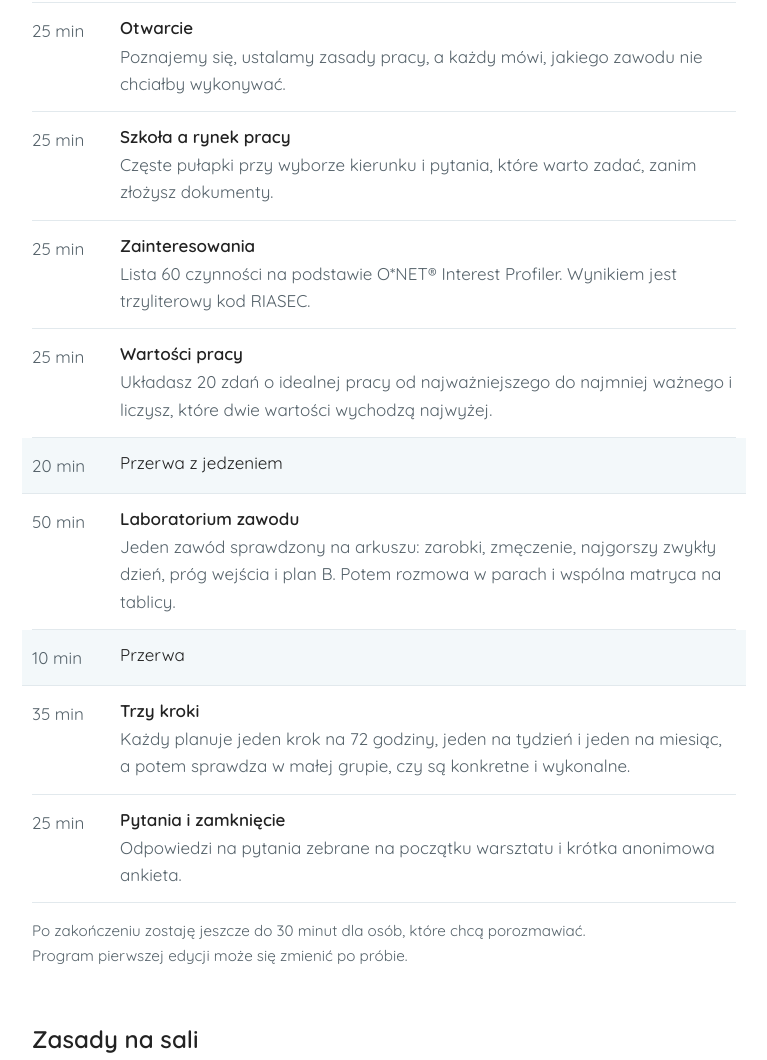
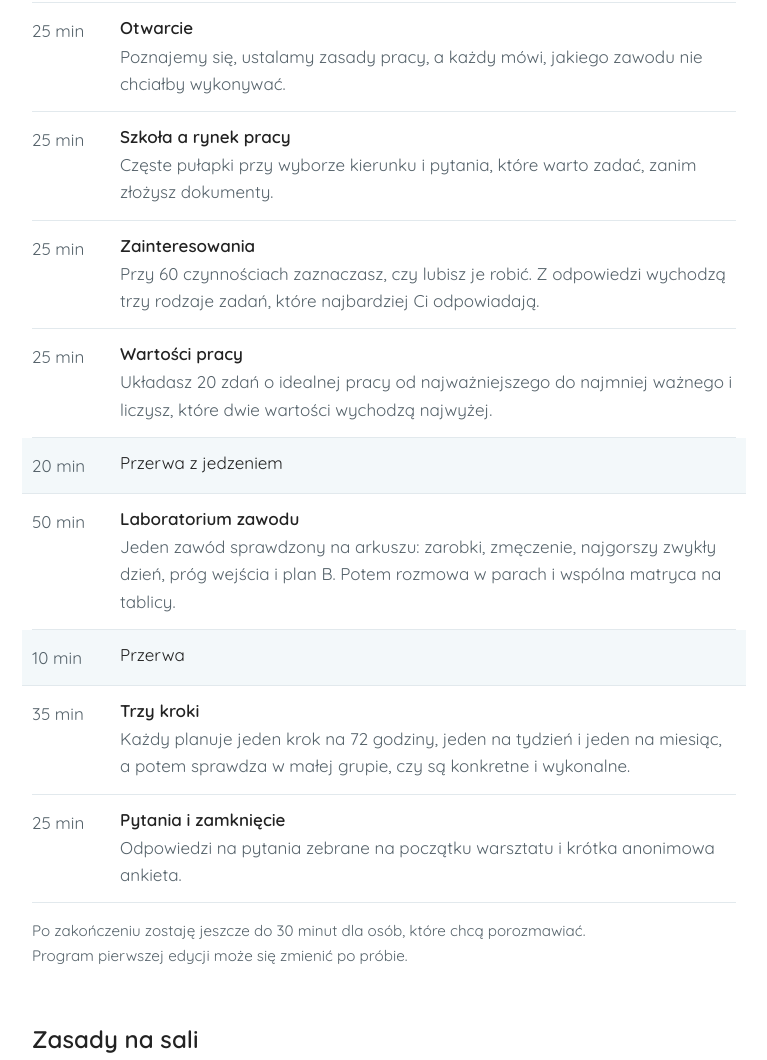
Before and after one commit to lelek/gebarowski-net, a plain HTML site: page workshops.html in a window 1280 px wide. Shown: the part 1215-2275 px from the top of the page, without its empty margins (256-1023 px from the left). Drawn offline with Linux system fonts and the light colour scheme.

Commit message:
fix: program bez nazwy kwestionariusza zainteresowan

```diff
--- a/workshops.html
+++ b/workshops.html
@@ -342,7 +342,7 @@
                 <li>
                     <span class="minutes">25 min</span>
                     <h3>Zainteresowania</h3>
-                    <p>Lista 60 czynności na podstawie O*NET® Interest Profiler. Wynikiem jest trzyliterowy kod RIASEC.</p>
+                    <p>Przy 60 czynnościach zaznaczasz, czy lubisz je robić. Z odpowiedzi wychodzą trzy rodzaje zadań, które najbardziej Ci odpowiadają.</p>
                 </li>
                 <li>
                     <span class="minutes">25 min</span>
```
